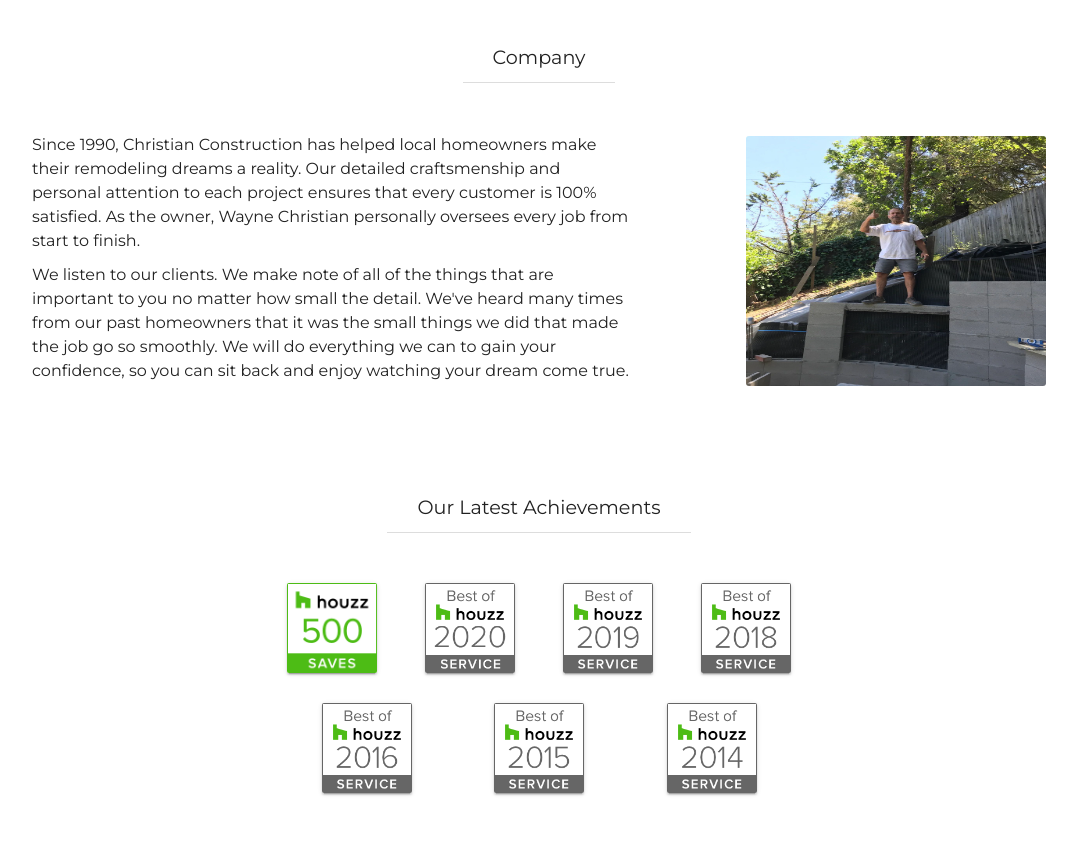
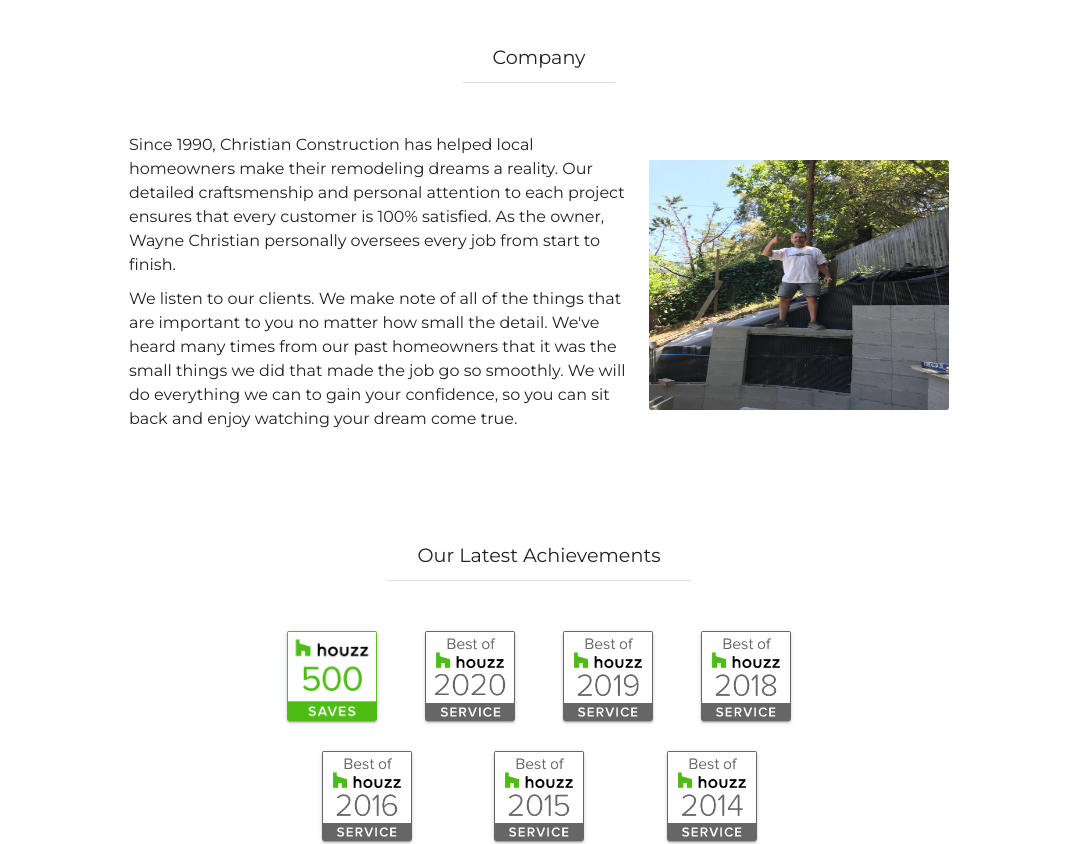
Before and after one commit to DWC01/christian-construction, a Next.js app: page / in a window 1280 px wide. Shown: the part 1800-2644 px from the top of the page, without its empty margins (101-1178 px from the left). Built offline with nearby package versions, Linux system fonts and the light colour scheme.

Commit message:
More mobile updates

```diff
--- a/pages/index.js
+++ b/pages/index.js
@@ -52,9 +52,9 @@ const Index = () => {
 				<div className={classes.section}>
 					<Testimonials />
 				</div>
-				{/* <div className={classes.section}>
+				<div className={classes.section}>
 					<Contact />
-				</div> */}
+				</div>
 			</Container>
 		</>
 	);
--- a/src/components/home/About.js
+++ b/src/components/home/About.js
@@ -13,7 +13,7 @@ const useStyles = makeStyles(() => ({
 	},
 	aboutTextContainer: {
 		display: 'inline-block',
-		maxWidth: '600px',
+		maxWidth: '750px',
 		marginRight: '20px',
 	},
 	aboutText: {
@@ -24,6 +24,14 @@ const useStyles = makeStyles(() => ({
 		width: '300px',
 		height: '250px',
 		borderRadius: '3px',
+	},
+	'@media (max-width: 1284px)': {
+		aboutContainer: {
+			justifyContent: 'center',
+		},
+		aboutTextContainer: {
+			maxWidth: '500px',
+		},
 	},
 	'@media (max-width: 770px)': {
 		aboutContainer: {
```
